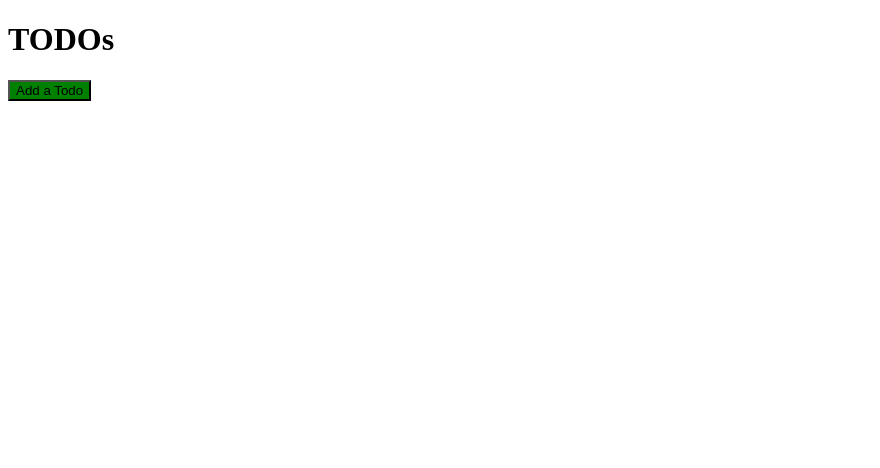
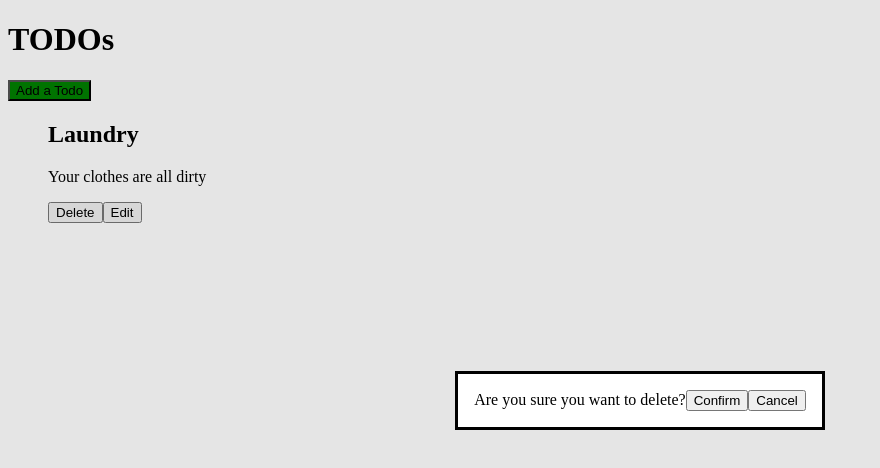
Before and after one commit to MaxSultan/next-todo-eslint-custom-rule-example, a Next.js app: page / in a window 1280 px wide. Both pictures are taken after a click on the button "Delete". Shown: the top 468 px of the page, without its empty margins (0-880 px from the left). Built offline with nearby package versions, Linux system fonts and the light colour scheme.

Commit message:
Add destructive action compoenent

```diff
--- a/components/destructive-action-button.jsx
+++ b/components/destructive-action-button.jsx
@@ -0,0 +1,29 @@
+import { forwardRef, useRef } from "react";
+
+const ConfirmationModal = forwardRef(({ onConfirm, onCancel }, ref) => {
+  const handleCancel = () => {
+    ref.current.close();
+  };
+  return (
+    <dialog ref={ref}>
+      Are you sure you want to delete?
+      <button onClick={() => onConfirm()}>Confirm</button>
+      <button onClick={handleCancel}>Cancel</button>
+    </dialog>
+  );
+});
+
+export const DestructiveActionButton = ({ children, onDelete }) => {
+  const confirmationModalRef = useRef();
+
+  const handleClick = () => {
+    confirmationModalRef.current.showModal();
+  };
+
+  return (
+    <>
+      <button onClick={handleClick}>{children}</button>
+      <ConfirmationModal ref={confirmationModalRef} onConfirm={onDelete} />
+    </>
+  );
+};
--- a/pages/index.jsx
+++ b/pages/index.jsx
@@ -1,5 +1,6 @@
 import { useId, useState } from "react";
 import { styled } from "styled-components";
+import { DestructiveActionButton } from "../components/destructive-action-button";
 
 const AddButton = styled.button`
   background-color: green;
@@ -81,9 +82,13 @@ const TodoForm = ({
   );
 };
 
-const DeleteButton = ({ children, onDelete }) => {
-  return <button onClick={onDelete}>{children}</button>;
-};
+const DeleteButton = styled(DestructiveActionButton)`
+  background-color: red;
+`;
+
+// ({ children, onDelete }) => {
+//   return <button onClick={onDelete}>{children}</button>;
+// };
 
 const Todo = ({ name, description, setTodos, id }) => {
   const [editing, setEditing] = useState(false);
```
Also changed, not shown: 2 other files (tests, documents, lock files or other folders).
